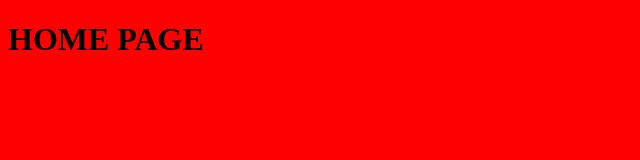
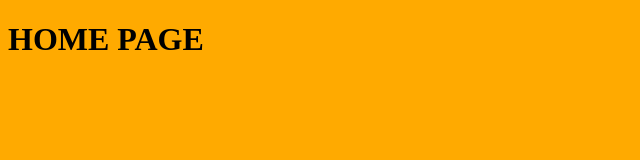
Before and after one commit to sabaalmas/Node.jsProject, a website: page index.html in a window 1280 px wide. Shown: the whole page, without its empty margins (0-640 px from the left). Drawn offline with Linux system fonts and the light colour scheme.

```diff
--- a/public/css/index.css
+++ b/public/css/index.css
@@ -1,4 +1,4 @@
 body
 {
-    background-color: red;
+    background-color: rgb(255, 170, 0);
 }
```
